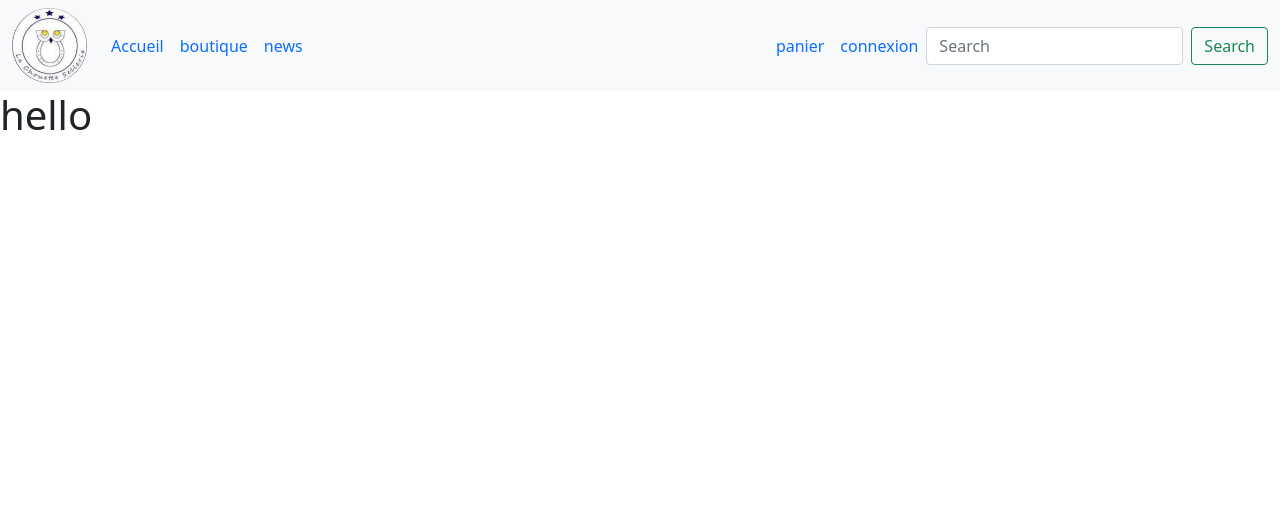
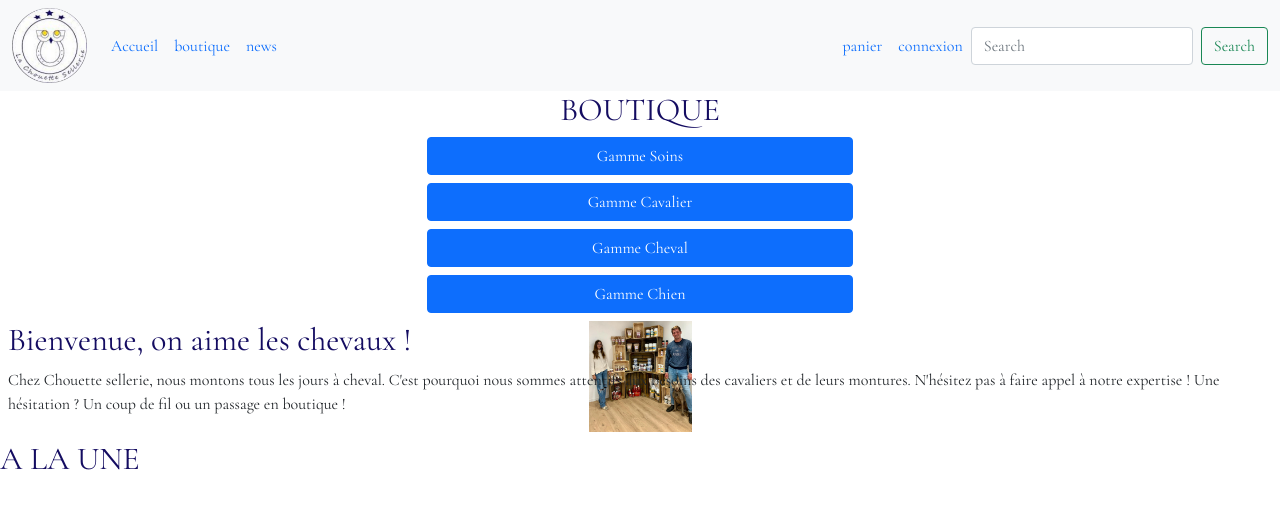
Before and after one commit to Hypnololz/chouettesellerie, a PHP site: template templates/main/index.html.twig in a window 1280 px wide. Shown: the top 509 px of the page. Run offline with PHP 8.4, Linux system fonts and the light colour scheme; the template is opened without the code that fills it, so the values that code supplies are empty; some libraries are stand-ins or nearby versions.

Commit message:
ajout html page d'accueil et style css

```diff
--- a/public/css/style.css
+++ b/public/css/style.css
@@ -0,0 +1,38 @@
+/*importation de la police d'écriture*/
+@import url('https://fonts.googleapis.com/css2?family=Cormorant+Garamond:ital,wght@0,300;0,400;1,400&display=swap');
+
+/*définitions de sconstantes couleurs pour le site*/
+:root{
+    --main-blue-color: #140C61;
+    --main-gold-color: #F3D30F;
+}
+/*CSS de la page principale*/
+body{
+/*fonte principale*/
+    font-family: 'Cormorant Garamond', serif;
+}
+/*main*/
+section {
+    display: flex;
+}
+
+h2{
+    color: var(--main-blue-color);
+
+}
+i .fas {
+    color: var(--main-gold-color);
+}
+
+
+/*section 2 */
+.section2{
+
+}
+#teampic{
+    background-image: url("../img/produit/chouetteSellerieTeam.jpg");
+    background-position: center center;
+    background-size: contain;
+    background-repeat: no-repeat
+
+}
--- a/src/Controller/NewsController.php
+++ b/src/Controller/NewsController.php
@@ -59,6 +59,7 @@ class NewsController extends AbstractController
         ]);
     }
 
+    //page de vue d'une news en détail.
     /**
      * @Route("/news/{slug}/",  name="view_article")
      */
--- a/templates/base.html.twig
+++ b/templates/base.html.twig
@@ -6,8 +6,8 @@
     <meta name="viewport"
           content="width=device-width, user-scalable=no, initial-scale=1.0, maximum-scale=1.0, minimum-scale=1.0">
     <meta http-equiv="X-UA-Compatible" content="ie=edge">
+    <link rel="stylesheet" href="{{ asset('css/bootstrap.min.css') }}">
     <link rel="stylesheet" href="{{ asset('css/style.css') }}">
-    <link rel="stylesheet" href="{{ asset('css/bootstrap.min.css') }}">
     {% block stylesheets %}
 
     {% endblock %}
--- a/templates/main/index.html.twig
+++ b/templates/main/index.html.twig
@@ -3,5 +3,33 @@
 {% block title %}main page{% endblock %}
 
 {% block body %}
-    <h1>hello</h1>
+    <main class = "container-lg-fluid justify-content-center">
+        <section class ="section1 flex-lg-column" >
+
+                <h2 class = text-lg-center  >BOUTIQUE</h2>
+                <div class="d-grid gap-2 col-4 mx-auto">
+                      <button class="btn btn-primary" type="button"><i class="fas fa-hand-holding-medical"></i>  Gamme Soins</button>
+                      <button class="btn btn-primary" type="button"><i class="fas fa-hat-cowboy-side"></i>  Gamme Cavalier</button>
+                      <button class="btn btn-primary" type="button"><i class="fas fa-horse"></i>  Gamme Cheval</button>
+                      <button class="btn btn-primary" type="button"><i class="fas fa-paw"></i>  Gamme Chien</button>
+                </div>
+
+        </section>
+        <section class = "section2 section1 flex-lg-column">
+            <div class = "d-flex p-2 " >
+
+                <div id="teampic" class = "row-col-4 align-self-center" >
+                <h2>Bienvenue, on aime les chevaux !</h2>
+                <p>Chez Chouette sellerie,  nous montons tous les jours à cheval. C'est pourquoi nous sommes attentifs aux besoins des cavaliers et de leurs montures. N'hésitez pas à faire appel à notre expertise ! Une hésitation ? Un coup de fil ou un passage en boutique !</p>
+                </div>
+
+            </div>
+        </section>
+    <section class="section3 flex-lg-column">
+            <div class = "row-col-4">
+                <h2>A LA UNE</h2>
+            </div>
+    </section>
+    </main>
+
 {% endblock %}
```
